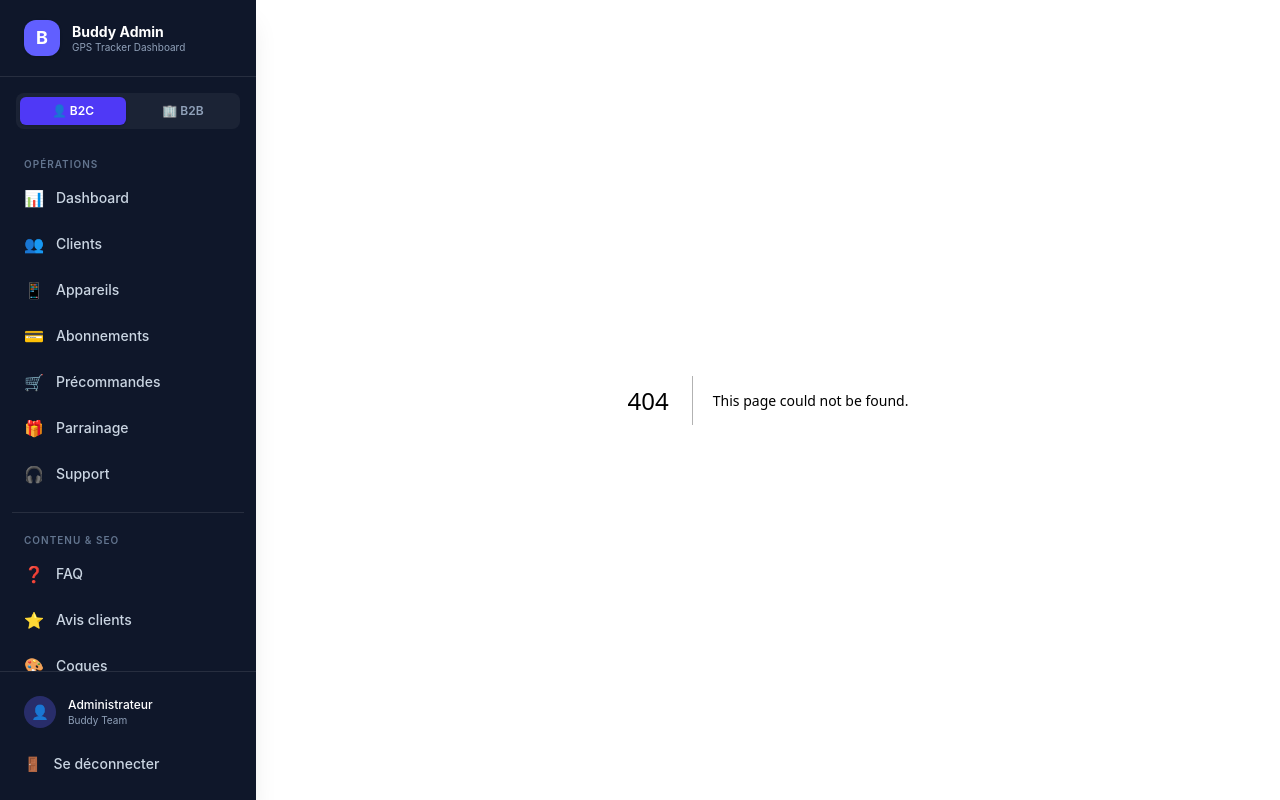
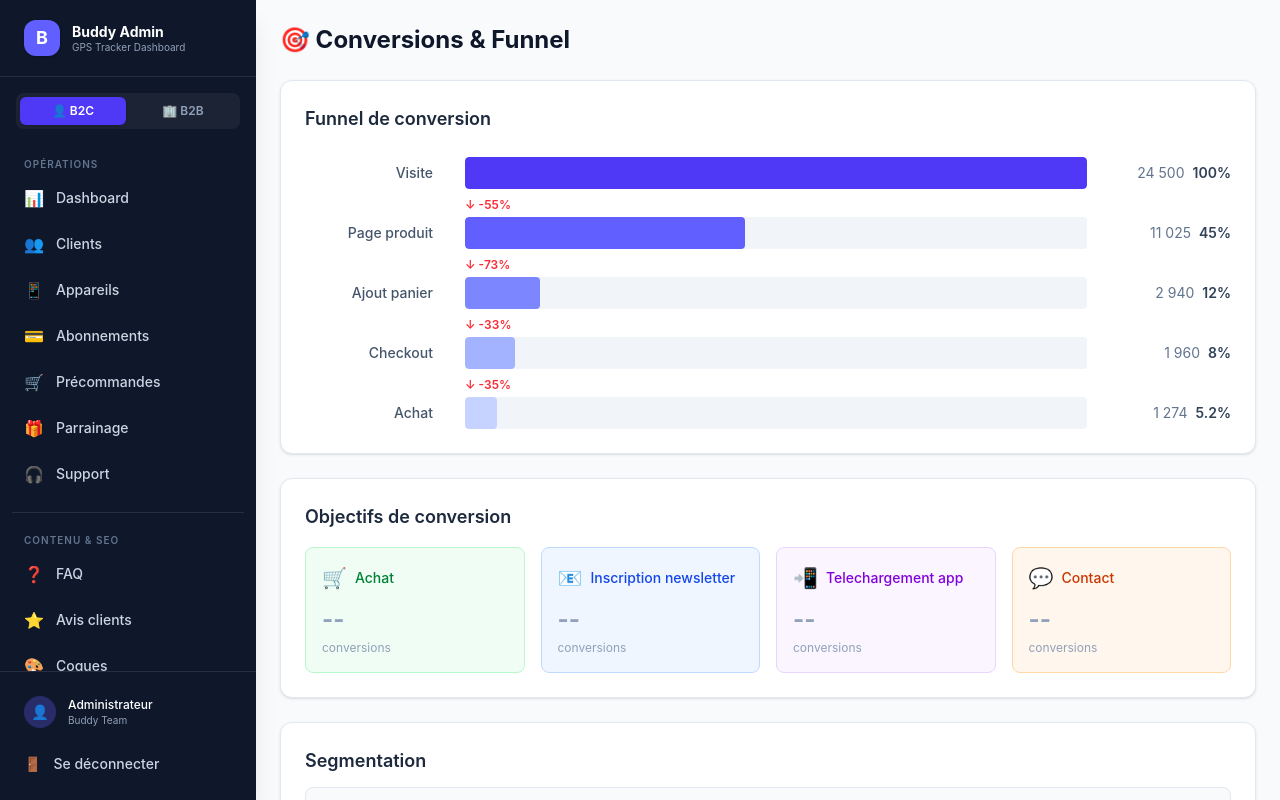
Before and after one commit to Romadulys/buddy-admin, a Next.js app: page /marketing/analytics/conversions in a window 1280 px wide. Before the commit this address had no page. Built offline with nearby package versions, Linux system fonts and the light colour scheme.

Commit message:
feat(analytics): add Conversions page — funnel visualization with drop-off indicators
Co-Authored-By: Claude Sonnet 4.6 <noreply@anthropic.com>

```diff
--- /dev/null
+++ b/app/marketing/analytics/conversions/page.tsx
@@ -0,0 +1,101 @@
+'use client'
+
+const FUNNEL_STEPS = [
+  { label: 'Visite', count: '24 500', pct: 100, dropOff: null },
+  { label: 'Page produit', count: '11 025', pct: 45, dropOff: '-55%' },
+  { label: 'Ajout panier', count: '2 940', pct: 12, dropOff: '-73%' },
+  { label: 'Checkout', count: '1 960', pct: 8, dropOff: '-33%' },
+  { label: 'Achat', count: '1 274', pct: 5.2, dropOff: '-35%' },
+]
+
+const GOAL_CARDS = [
+  { label: 'Achat', icon: '🛒', value: '--', color: 'bg-green-50 border-green-200 text-green-700' },
+  { label: 'Inscription newsletter', icon: '📧', value: '--', color: 'bg-blue-50 border-blue-200 text-blue-700' },
+  { label: 'Telechargement app', icon: '📲', value: '--', color: 'bg-purple-50 border-purple-200 text-purple-700' },
+  { label: 'Contact', icon: '💬', value: '--', color: 'bg-orange-50 border-orange-200 text-orange-700' },
+]
+
+// Funnel bar goes from indigo-600 (100%) down to indigo-200 (lightest)
+const BAR_COLORS = [
+  'bg-indigo-600',
+  'bg-indigo-500',
+  'bg-indigo-400',
+  'bg-indigo-300',
+  'bg-indigo-200',
+]
+
+export default function ConversionsPage() {
+  return (
+    <div className="p-6 anim-section">
+      {/* Header */}
+      <h1 className="text-2xl font-bold text-slate-900 mb-6">🎯 Conversions & Funnel</h1>
+
+      {/* Funnel visualization */}
+      <div className="bg-white rounded-xl border border-slate-200 shadow-sm p-6 mb-6">
+        <h2 className="text-lg font-semibold text-slate-800 mb-6">Funnel de conversion</h2>
+        <div className="space-y-1">
+          {FUNNEL_STEPS.map((step, i) => (
+            <div key={step.label}>
+              {step.dropOff && (
+                <div className="flex items-center gap-2 py-1 pl-40">
+                  <span className="text-xs font-semibold text-red-500">↓ {step.dropOff}</span>
+                </div>
+              )}
+              <div className="flex items-center gap-4">
+                {/* Label */}
+                <span className="w-36 shrink-0 text-sm font-medium text-slate-600 text-right pr-4">
+                  {step.label}
+                </span>
+                {/* Bar */}
+                <div className="flex-1 h-8 bg-slate-100 rounded overflow-hidden">
+                  <div
+                    className={`h-full rounded transition-all ${BAR_COLORS[i]}`}
+                    style={{ width: `${step.pct}%` }}
+                  />
+                </div>
+                {/* Count + pct */}
+                <div className="w-32 shrink-0 flex items-center justify-end gap-2">
+                  <span className="text-sm text-slate-500">{step.count}</span>
+                  <span className="text-sm font-semibold text-slate-700">{step.pct}%</span>
+                </div>
+              </div>
+            </div>
+          ))}
+        </div>
+      </div>
+
+      {/* Conversion goals */}
+      <div className="bg-white rounded-xl border border-slate-200 shadow-sm p-6 mb-6">
+        <h2 className="text-lg font-semibold text-slate-800 mb-4">Objectifs de conversion</h2>
+        <div className="grid grid-cols-1 sm:grid-cols-2 lg:grid-cols-4 gap-4">
+          {GOAL_CARDS.map((goal) => (
+            <div
+              key={goal.label}
+              className={`rounded-lg border p-4 ${goal.color}`}
+            >
+              <div className="flex items-center gap-2 mb-3">
+                <span className="text-xl">{goal.icon}</span>
+                <span className="text-sm font-medium">{goal.label}</span>
+              </div>
+              <p className="text-2xl font-bold text-slate-400">{goal.value}</p>
+              <p className="text-xs text-slate-400 mt-1">conversions</p>
+            </div>
+          ))}
+        </div>
+      </div>
+
+      {/* Segmentation placeholder */}
+      <div className="bg-white rounded-xl border border-slate-200 shadow-sm p-6">
+        <h2 className="text-lg font-semibold text-slate-800 mb-3">Segmentation</h2>
+        <div className="flex items-center gap-3 px-4 py-4 rounded-lg bg-slate-50 border border-slate-200 text-sm text-slate-500">
+          <span className="text-2xl">🔒</span>
+          <span>Segmentation par source et device disponible apres connexion GA4 —{' '}
+            <a href="/marketing/platforms" className="text-indigo-600 underline font-medium">
+              Connecter Google Analytics
+            </a>
+          </span>
+        </div>
+      </div>
+    </div>
+  )
+}
```
